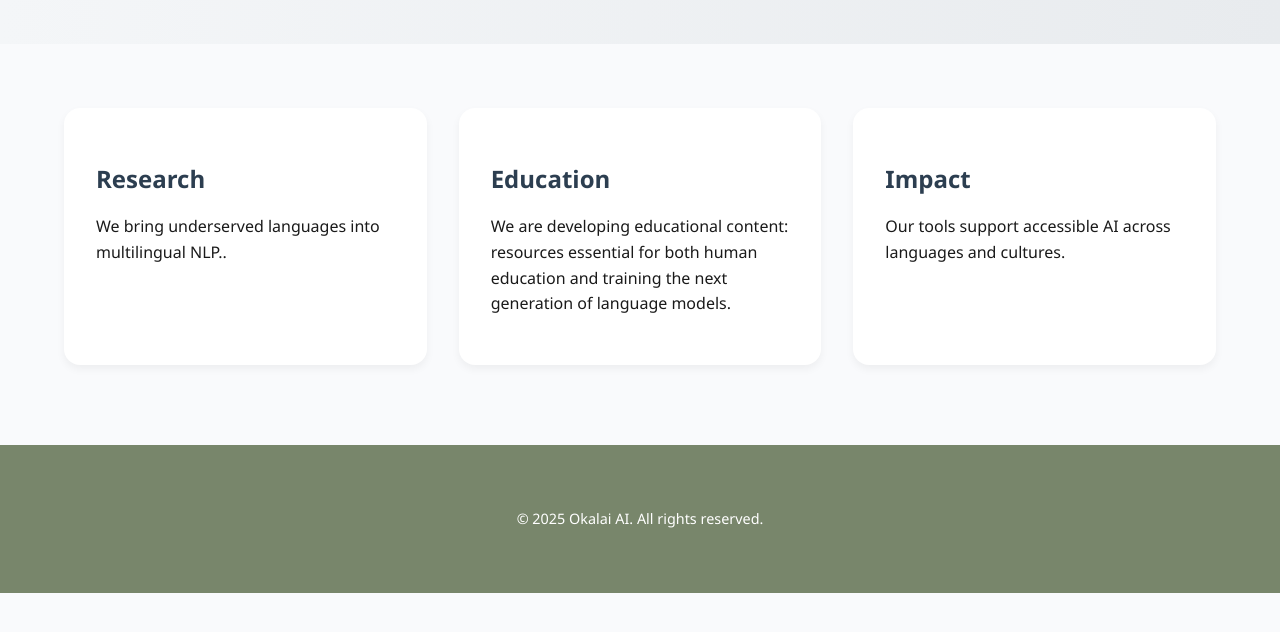
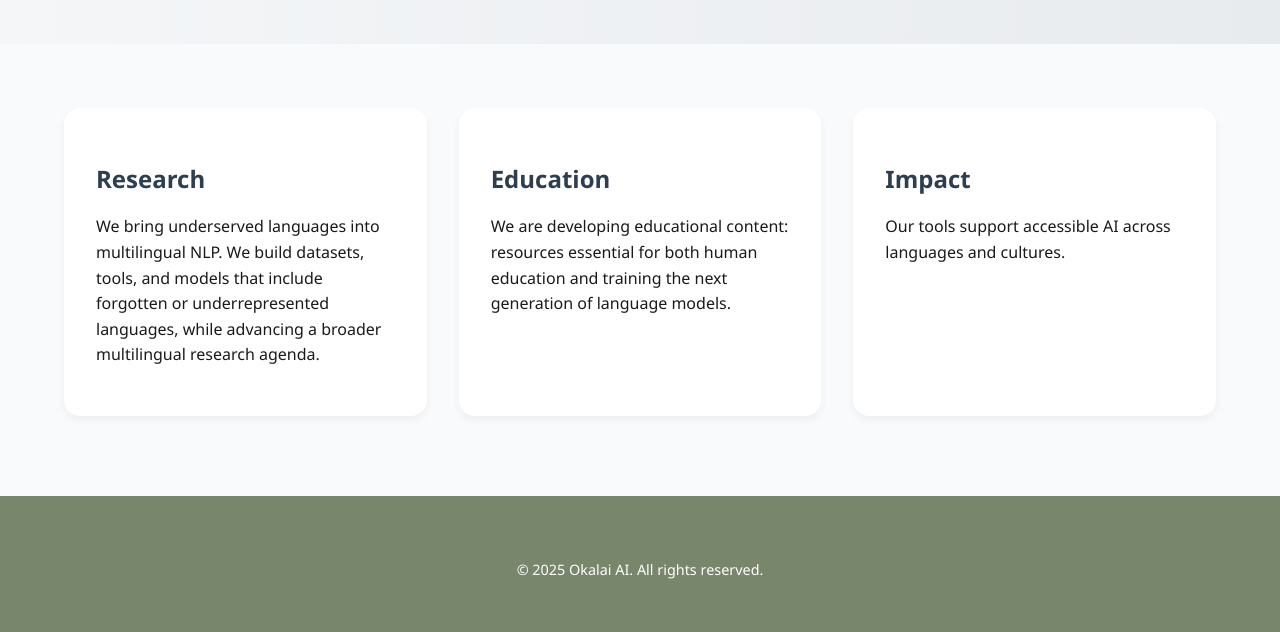
Before and after one commit to okalai-ai/okalai-site, a Jekyll site: the page built from index.md, in a window 1280 px wide and 1373 px high. Shown: the part 729-1361 px from the top of the window. Built offline with Jekyll 4.4.1, drawn with Linux system fonts in a browser that asks for light colours.

Commit message:
Update default.html

```diff
--- a/_layouts/default.html
+++ b/_layouts/default.html
@@ -42,7 +42,8 @@ Our work spans over 30 global languages, with a focus on language tech that goes
     <section class="cards container">
       <div class="card" data-sr>
         <h2>Research</h2>
-        <p>We bring underserved languages into multilingual NLP..</p>
+        <p>We bring underserved languages into multilingual NLP. We build datasets, tools, and models that include forgotten or underrepresented languages, while advancing a broader multilingual research agenda.
+</p>
       </div>
       <div class="card" data-sr>
         <h2>Education</h2>
```
